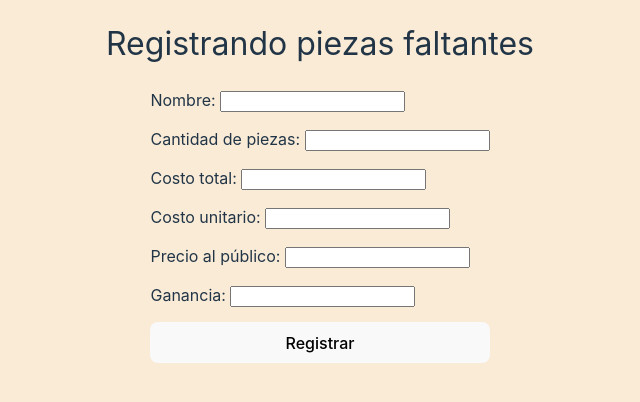
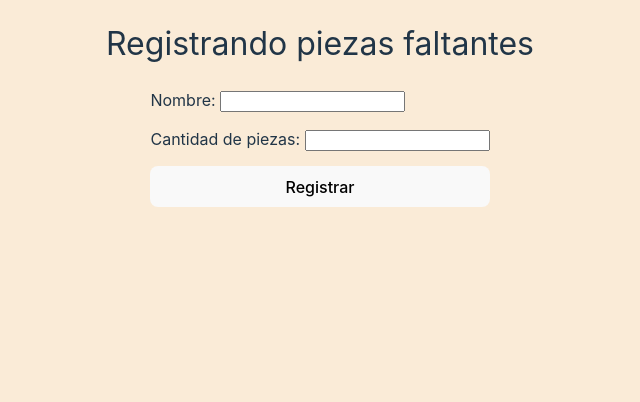
Before and after one commit to merb26/cremeria-react-js, a React (Vite) app: page /registrar-pzs-faltantes in a window 1280 px wide. Shown: the top 402 px of the page, without its empty margins (320-960 px from the left). Built offline with nearby package versions, Linux system fonts and the light colour scheme.

Commit message:
remove some missing registry fields

```diff
--- a/src/pages/register_missing_parts/RegisterMissingParts.jsx
+++ b/src/pages/register_missing_parts/RegisterMissingParts.jsx
@@ -83,58 +83,6 @@ export const RegisterMissingParts = () => {
             required
           />
         </div>
-        <div>
-          <label htmlFor="totalCost" className="input-field">
-            Costo total:{' '}
-          </label>
-          <input
-            type="text"
-            id="totalCost"
-            name="totalCost"
-            value={totalCost}
-            onChange={(e) => setTotalCost(e.target.value)}
-            required
-          />
-        </div>
-        <div>
-          <label htmlFor="unitCost" className="input-field">
-            Costo unitario:{' '}
-          </label>
-          <input
-            type="text"
-            id="unitCost"
-            name="unitCost"
-            value={unitCost}
-            onChange={(e) => setUnitCost(e.target.value)}
-            required
-          />
-        </div>
-        <div>
-          <label htmlFor="publicPrice" className="input-field">
-            Precio al público:{' '}
-          </label>
-          <input
-            type="text"
-            id="publicPrice"
-            name="publicPrice"
-            value={publicPrice}
-            onChange={(e) => setPublicPrice(e.target.value)}
-            required
-          />
-        </div>
-        <div>
-          <label htmlFor="revenue" className="input-field">
-            Ganancia:{' '}
-          </label>
-          <input
-            type="text"
-            id="revenue"
-            name="revenue"
-            value={revenue}
-            onChange={(e) => setRevenue(e.target.value)}
-            required
-          />
-        </div>
         <button type="submit">Registrar</button>
       </form>
       <ToastContainer />
```
